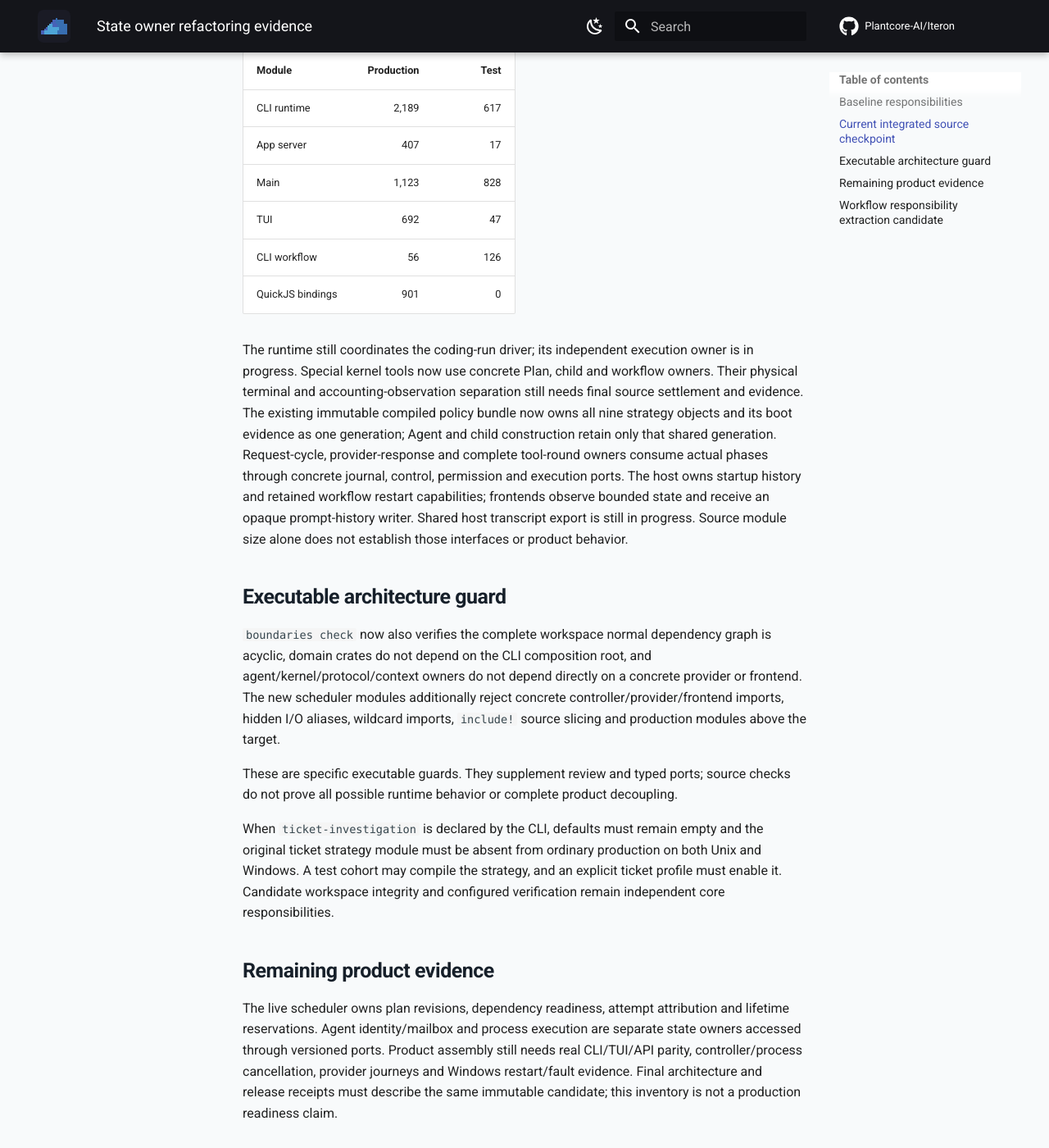
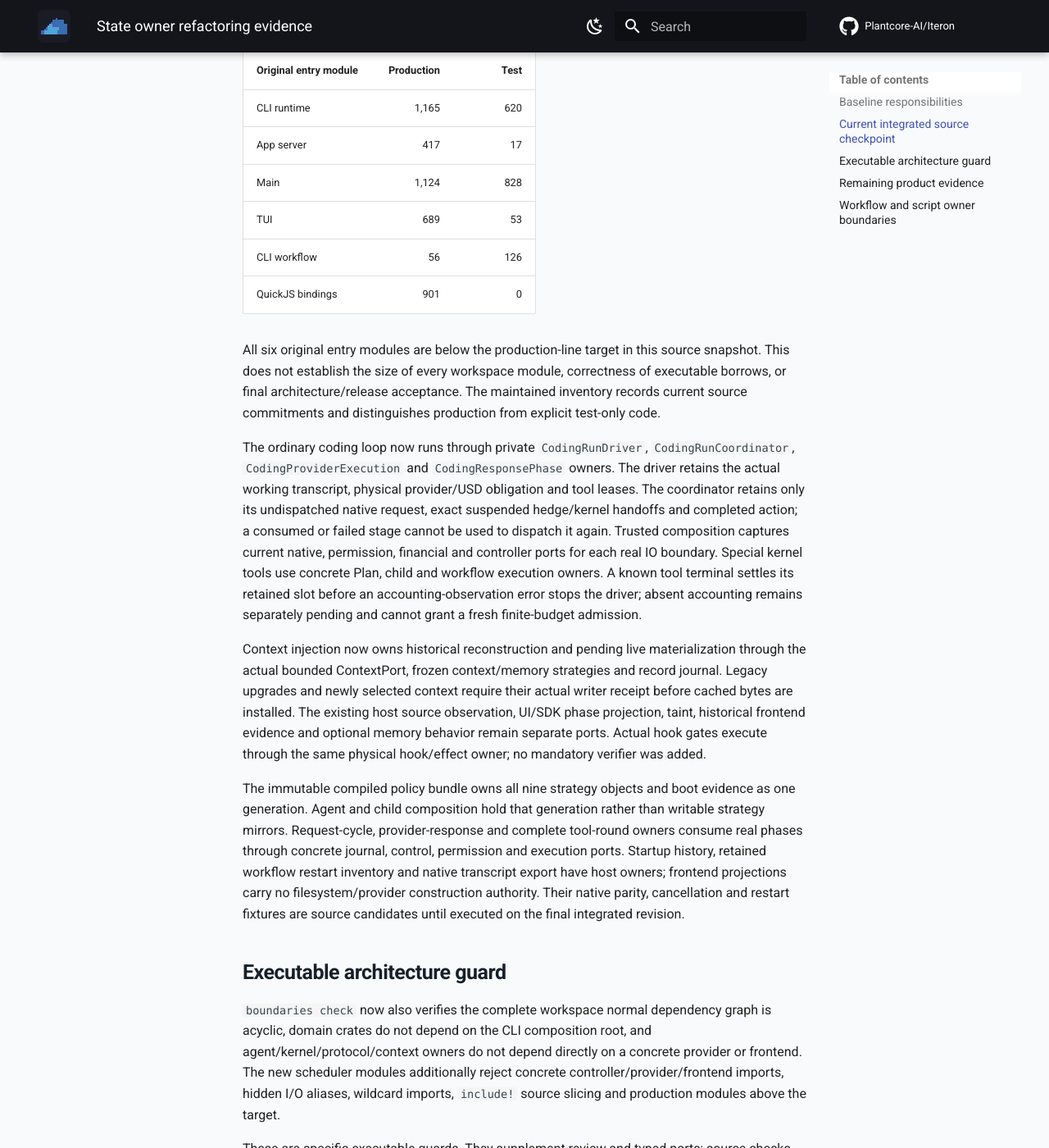
Before and after one commit to Plantcore-AI/Iteron, an MkDocs documentation site: the page built from docs/development/state-owner-refactor.md, in a window 1280 px wide and 1400 px high, scrolled down 1223 px. Shown: the whole window at 82% size. Built offline with MkDocs 1.6.1 and Material for MkDocs 9.7.7, drawn with Linux system fonts in a browser that asks for light colours; comment, search, counter and statistics services are not loaded; some of the changed text lies outside the part shown.

Commit message:
Update retained runtime ownership and source snapshot documentation

```diff
--- a/docs/development/state-owner-refactor.md
+++ b/docs/development/state-owner-refactor.md
@@ -29,28 +29,49 @@ owner; it does not remove these existing responsibilities or close their refacto
 
 ## Current integrated source checkpoint
 
-The following AST source counts were captured on 2026-10-02 after the request-cycle, complete
-provider-response, host startup and kernel special execution integrations. This is source inventory; final same-candidate
-compilation, native journeys and architecture acceptance remain pending.
+The following source snapshot was captured on 2026-10-08 after the retained coding coordinator,
+concrete execution sessions and context injection integration (`04a13705`). The existing inventory
+binary supplied these AST counts; a rebuilt inventory and final same-candidate compilation,
+native journeys and architecture checks remain pending.
 
-| Module | Production | Test |
+| Original entry module | Production | Test |
 | --- | ---: | ---: |
-| CLI runtime | 2,189 | 617 |
-| App server | 407 | 17 |
-| Main | 1,123 | 828 |
-| TUI | 692 | 47 |
+| CLI runtime | 1,165 | 620 |
+| App server | 417 | 17 |
+| Main | 1,124 | 828 |
+| TUI | 689 | 53 |
 | CLI workflow | 56 | 126 |
 | QuickJS bindings | 901 | 0 |
 
-The runtime still coordinates the coding-run driver; its independent execution owner is in
-progress. Special kernel tools now use concrete Plan, child and workflow owners. Their physical
-terminal and accounting-observation separation still needs final source settlement and evidence. The existing immutable compiled policy bundle now owns
-all nine strategy objects and its boot evidence as one generation; Agent and child construction
-retain only that shared generation. Request-cycle, provider-response and complete tool-round
-owners consume actual phases through concrete journal, control, permission and execution ports.
-The host owns startup history and retained workflow restart capabilities; frontends observe
-bounded state and receive an opaque prompt-history writer. Shared host transcript export is still
-in progress. Source module size alone does not establish those interfaces or product behavior.
+All six original entry modules are below the production-line target in this source snapshot.
+This does not establish the size of every workspace module, correctness of executable borrows,
+or final architecture/release acceptance. The maintained inventory records current source
+commitments and distinguishes production from explicit test-only code.
+
+The ordinary coding loop now runs through private `CodingRunDriver`, `CodingRunCoordinator`,
+`CodingProviderExecution` and `CodingResponsePhase` owners. The driver retains the actual working
+transcript, physical provider/USD obligation and tool leases. The coordinator retains only its
+undispatched native request, exact suspended hedge/kernel handoffs and completed action; a
+consumed or failed stage cannot be used to dispatch it again. Trusted composition captures current
+native, permission, financial and controller ports for each real IO boundary. Special kernel tools
+use concrete Plan, child and workflow execution owners. A known tool terminal settles its retained
+slot before an accounting-observation error stops the driver; absent accounting remains separately
+pending and cannot grant a fresh finite-budget admission.
+
+Context injection now owns historical reconstruction and pending live materialization through the
+actual bounded ContextPort, frozen context/memory strategies and record journal. Legacy upgrades
+and newly selected context require their actual writer receipt before cached bytes are installed.
+The existing host source observation, UI/SDK phase projection, taint, historical frontend evidence
+and optional memory behavior remain separate ports. Actual hook gates execute through the same
+physical hook/effect owner; no mandatory verifier was added.
+
+The immutable compiled policy bundle owns all nine strategy objects and boot evidence as one
+generation. Agent and child composition hold that generation rather than writable strategy
+mirrors. Request-cycle, provider-response and complete tool-round owners consume real phases
+through concrete journal, control, permission and execution ports. Startup history, retained
+workflow restart inventory and native transcript export have host owners; frontend projections
+carry no filesystem/provider construction authority. Their native parity, cancellation and
+restart fixtures are source candidates until executed on the final integrated revision.
 
 ## Executable architecture guard
 
@@ -72,12 +93,12 @@ workspace integrity and configured verification remain independent core responsi
 
 The live scheduler owns plan revisions, dependency readiness, attempt attribution and lifetime
 reservations. Agent identity/mailbox and process execution are separate state owners accessed
-through versioned ports. Product assembly still needs real CLI/TUI/API parity, controller/process
-cancellation, provider journeys and Windows restart/fault evidence. Final architecture and
-release receipts must describe the same immutable candidate; this inventory is not a production
+through versioned ports. Concrete host ports now supply CLI/TUI/API assembly. Actual parity,
+controller/process cancellation, provider journeys and Windows restart/fault evidence still require
+final execution. Final architecture and release receipts must describe the same immutable candidate; this inventory is not a production
 readiness claim.
 
-## Workflow responsibility extraction candidate
+## Workflow and script owner boundaries
 
 The CLI workflow facade now assembles explicit independent contracts and owners. The detached
 supervisor retains all live handles, cancellation/settlement and bounded summary state in
@@ -91,8 +112,9 @@ an action instead of reaching through its mutex.
 QuickJS bindings keep wire conversion, journal attribution and schema orchestration. Per-run
 admission/counters/phases live in `bindings/run_state.rs`; physical child execution, bounded cleanup
 and durable attempt settlement in `bindings/attempt_executor.rs`, which imports no JS interpreter.
-The largest extracted modules are the 901-line bindings coordinator and 875-line CLI supervisor.
-These are responsibility moves; adding their module count does not close the other giant owners.
+The bindings facade and CLI supervisor retain their actual interpreter/run and task-lifetime
+responsibilities. Their source sizes and explicit dependency edges supplement ownership review;
+adding module count does not prove physical cleanup or product correctness.
 The maintained inventory reports their source digests and remaining seams.
 
 `script-workflows` is an explicit build profile. Default builds compile the generic live scheduler
```
Also changed, not shown: docs/spec/runtime-owners.md (+11 -6 lines).
